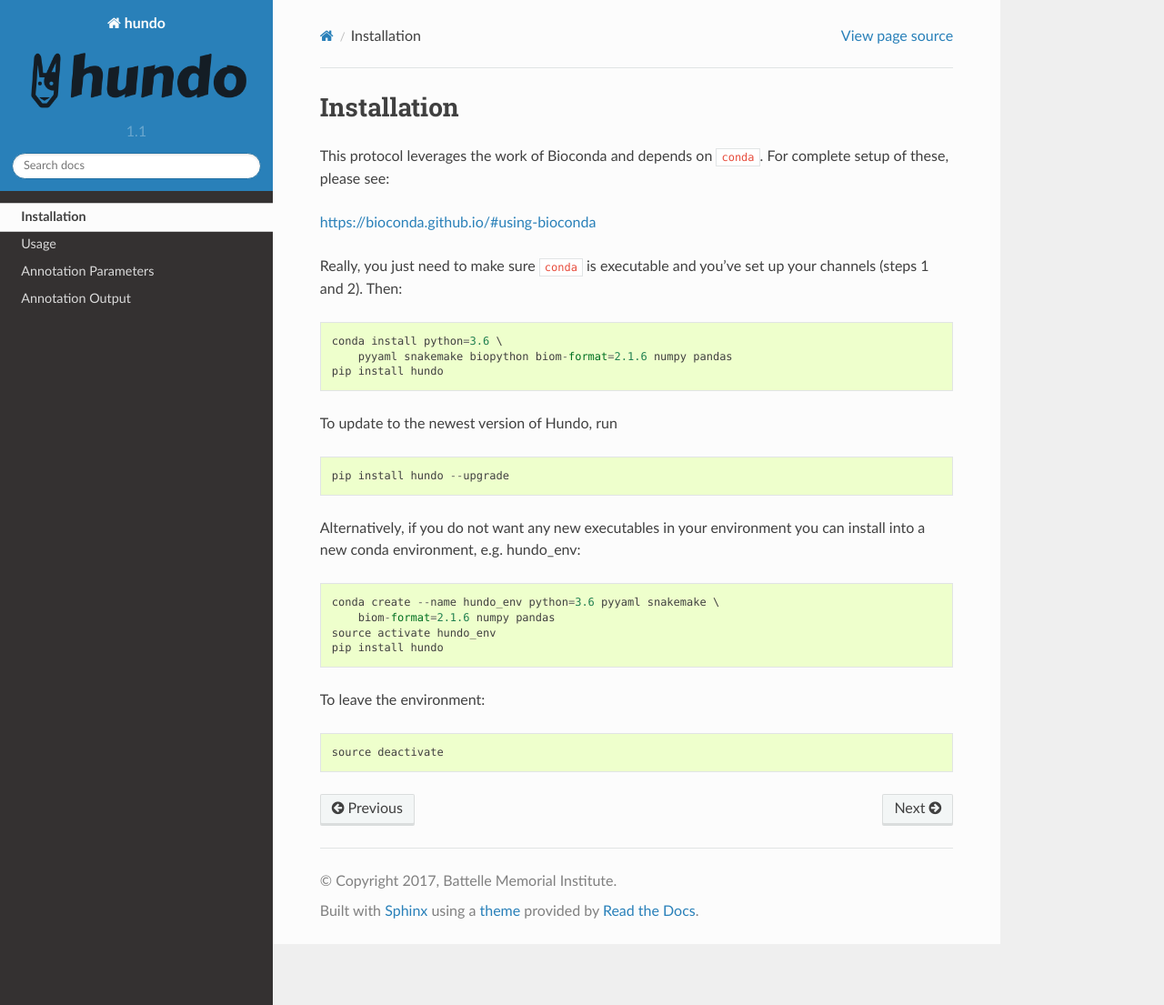
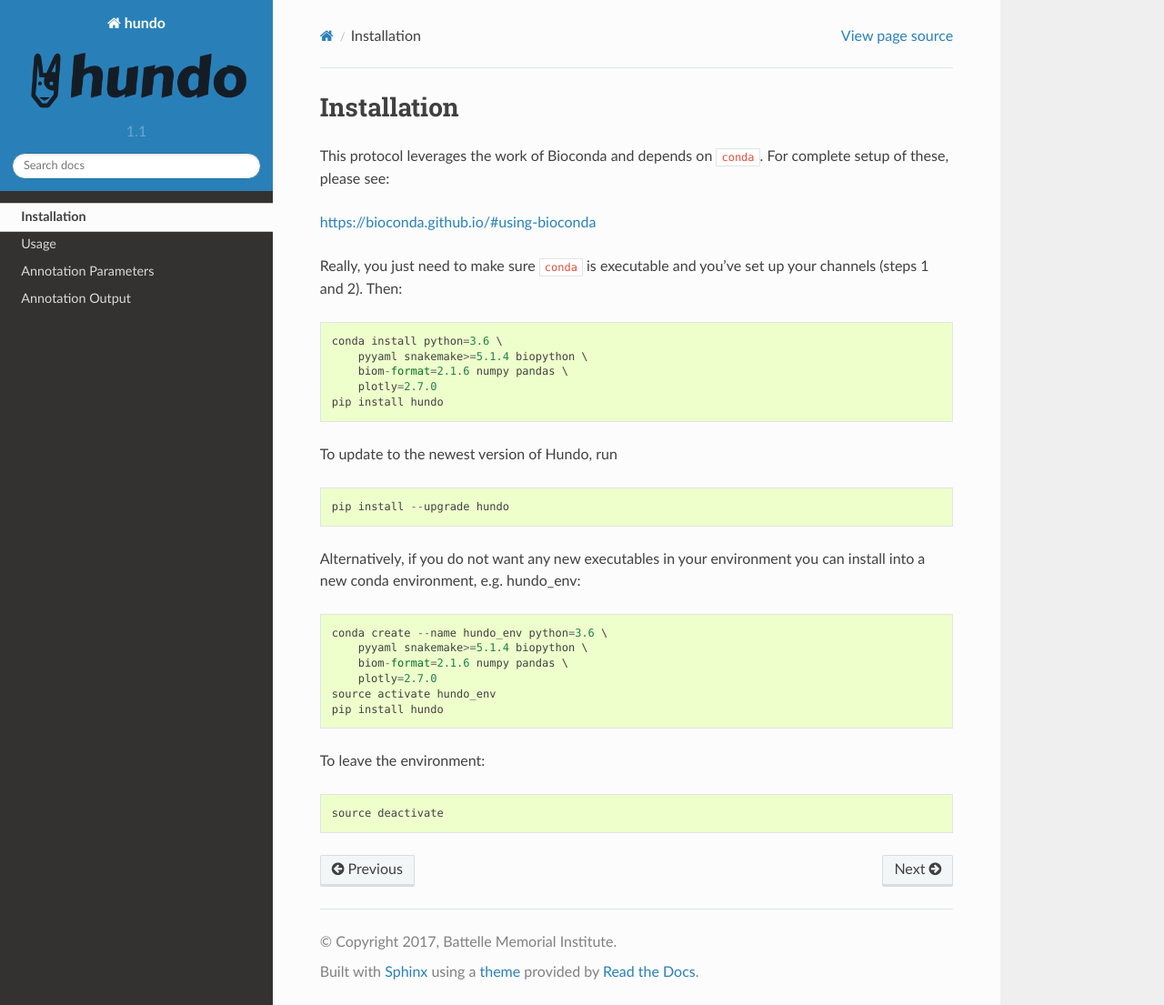
Before and after one commit to pnnl/hundo, a Sphinx documentation site: the page built from docs/install.rst, in a window 1280 px wide and 1105 px high. Shown: the whole window at 91% size. Built offline with Sphinx 7.4.7 and the Read the Docs theme 2.0.0, drawn with Linux system fonts in a browser that asks for light colours.

Commit message:
updates install

```diff
--- a/README.rst
+++ b/README.rst
@@ -35,8 +35,11 @@ set up your channels (numbers 1 and 2). Then:
 ::
 
     conda install python=3.6 \
-        pyyaml snakemake biopython biom-format=2.1.6 numpy pandas
+        pyyaml snakemake>=5.1.4 biopython \
+        biom-format=2.1.6 numpy pandas \
+        plotly=2.7.0
     pip install hundo
+
 
 Usage
 =====
--- a/docs/install.rst
+++ b/docs/install.rst
@@ -12,20 +12,24 @@ set up your channels (steps 1 and 2). Then:
 ::
 
     conda install python=3.6 \
-        pyyaml snakemake biopython biom-format=2.1.6 numpy pandas
+        pyyaml snakemake>=5.1.4 biopython \
+        biom-format=2.1.6 numpy pandas \
+        plotly=2.7.0
     pip install hundo
 
 To update to the newest version of Hundo, run
 
 ::
 
-    pip install hundo --upgrade
+    pip install --upgrade hundo
 
 Alternatively, if you do not want any new executables in your environment
 you can install into a new conda environment, e.g. hundo_env::
 
-    conda create --name hundo_env python=3.6 pyyaml snakemake \
-        biom-format=2.1.6 numpy pandas
+    conda create --name hundo_env python=3.6 \
+        pyyaml snakemake>=5.1.4 biopython \
+        biom-format=2.1.6 numpy pandas \
+        plotly=2.7.0
     source activate hundo_env
     pip install hundo
 
```
Also changed, not shown: README.md (+3 -2 lines).
